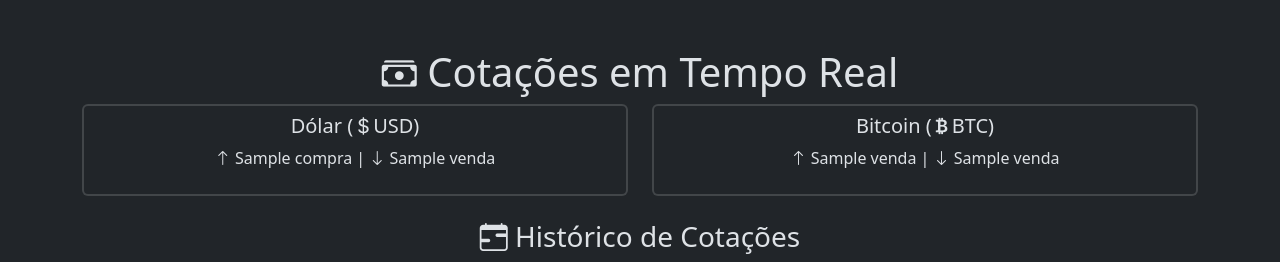
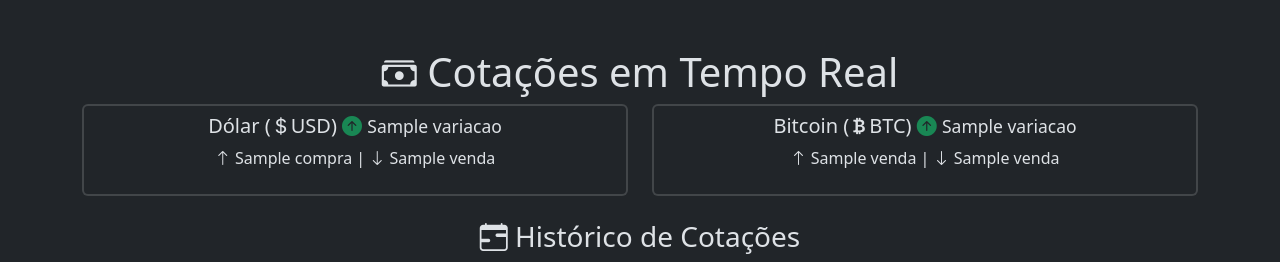
Before and after one commit to nythan5/Cotacoes, a Django app: template dash/templates/dashboard.html in a window 1280 px wide. Shown: the top 262 px of the page. Run offline with Django 5.2, Linux system fonts and the light colour scheme; the template is opened without the code that fills it: most values are stand-ins (such as "Sample title", 1, 10 or a date in 2020); parts of the project's set-up code (start-up, migrations or seed data) failed here and were passed over.

Commit message:
Melhoria com a variacao

```diff
--- a/dash/templates/dashboard.html
+++ b/dash/templates/dashboard.html
@@ -24,7 +24,16 @@
             <div class="col-md-6">
                 <div class="card border-2">
                     <div class="card-body p-2 m-0">
-                        <h5 class="card-title"> Dólar (<i class="bi bi-currency-dollar"></i>USD)</h5>
+                        {% if cotacoes.dollar.variacao < 0 %}
+                            <h5 class="card-title">
+                                Dólar (<i class="bi bi-currency-dollar"></i>USD) <i class="bi bi-arrow-down-circle-fill text-danger"></i> <small>{{cotacoes.dollar.variacao}}</small>
+                            </h5>
+                        {% else %}
+                            <h5 class="card-title">
+                                Dólar (<i class="bi bi-currency-dollar"></i>USD) <i class="bi bi-arrow-up-circle-fill text-success"></i> <small>{{cotacoes.dollar.variacao}}</small>
+                            </h5>
+
+                        {% endif %}
                         <p> <i class="bi bi-arrow-up"></i> {{cotacoes.dollar.compra|format_money}} | <i class="bi bi-arrow-down"></i> {{cotacoes.dollar.venda|format_money}}</p>
                     </div>
                 </div>
@@ -33,7 +42,13 @@
             <div class="col-md-6">
                 <div class="card border-2">
                     <div class="card-body p-2 m-0">
-                        <h5 class="card-title"> Bitcoin (<i class="bi bi-currency-bitcoin"></i>BTC)</h5>
+                        <h5 class="card-title">
+                            {% if cotacoes.bitcoin.variacao < 0 %}
+                                Bitcoin (<i class="bi bi-currency-bitcoin"></i>BTC) <i class="bi bi-arrow-down-circle-fill text-danger"></i> <small>{{cotacoes.bitcoin.variacao}}</small>
+                            {% else %}
+                                Bitcoin (<i class="bi bi-currency-bitcoin"></i>BTC) <i class="bi bi-arrow-up-circle-fill text-success"></i> <small>{{cotacoes.bitcoin.variacao}}</small>
+                            {% endif %}
+                        </h5>
                         <p> <i class="bi bi-arrow-up"></i> {{cotacoes.bitcoin.venda|format_money}} |
                              <i class="bi bi-arrow-down"></i> {{cotacoes.bitcoin.venda|format_money}}</p>
                     </div>
--- a/dash/views.py
+++ b/dash/views.py
@@ -13,12 +13,14 @@
         "dollar":{
             "compra": float(data['USDBRL']['bid']),
             "venda": float(data['USDBRL']['ask']),
+            'variacao':float(data['USDBRL']['varBid']),
             "data": data['USDBRL']['create_date']
         },
 
         "bitcoin":{
             "compra": float(data['BTCBRL']['bid']),
             "venda": float(data['BTCBRL']['ask']),
+            'variacao':float(data['BTCBRL']['varBid']),
             "data": data['BTCBRL']['create_date']
         }
     }
```
